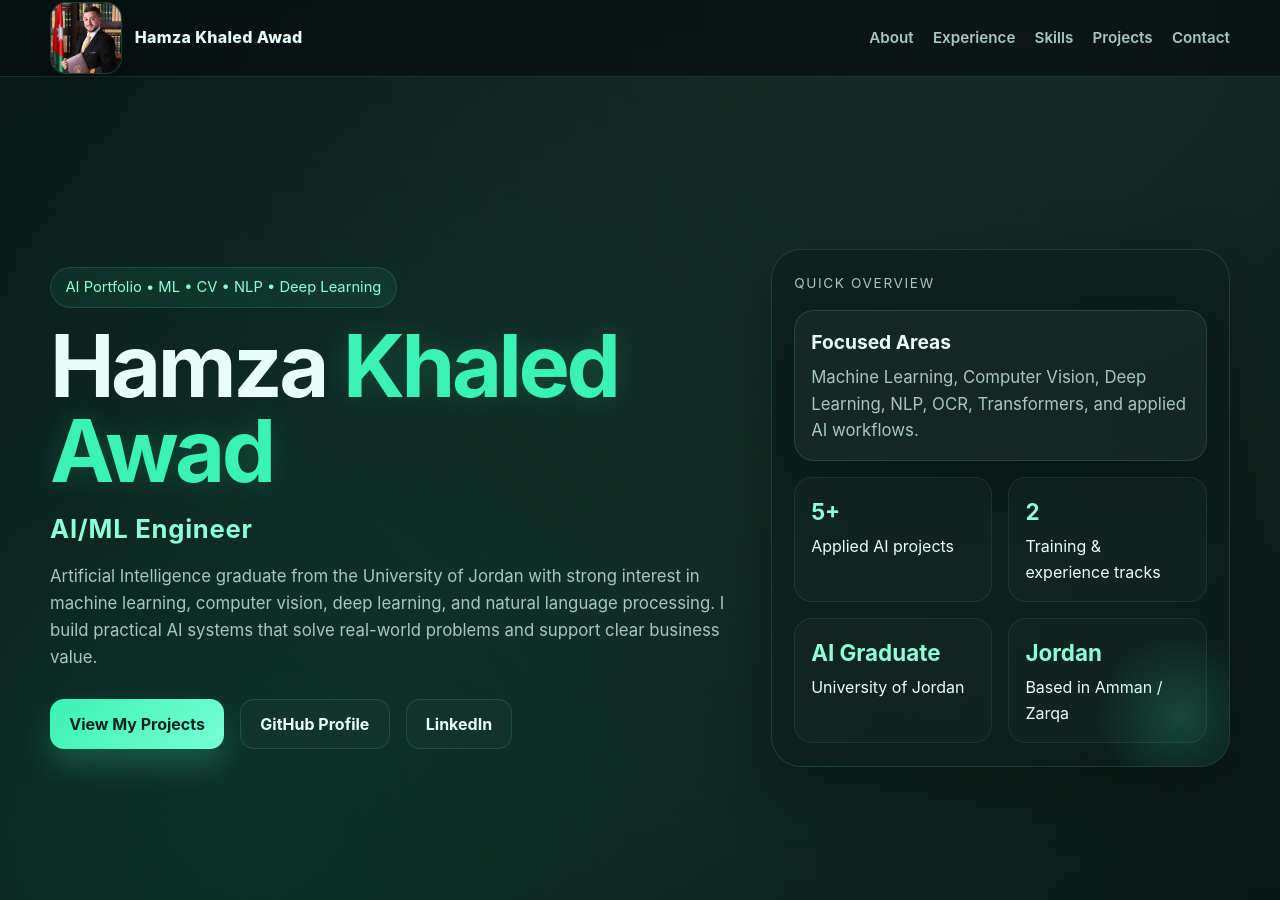
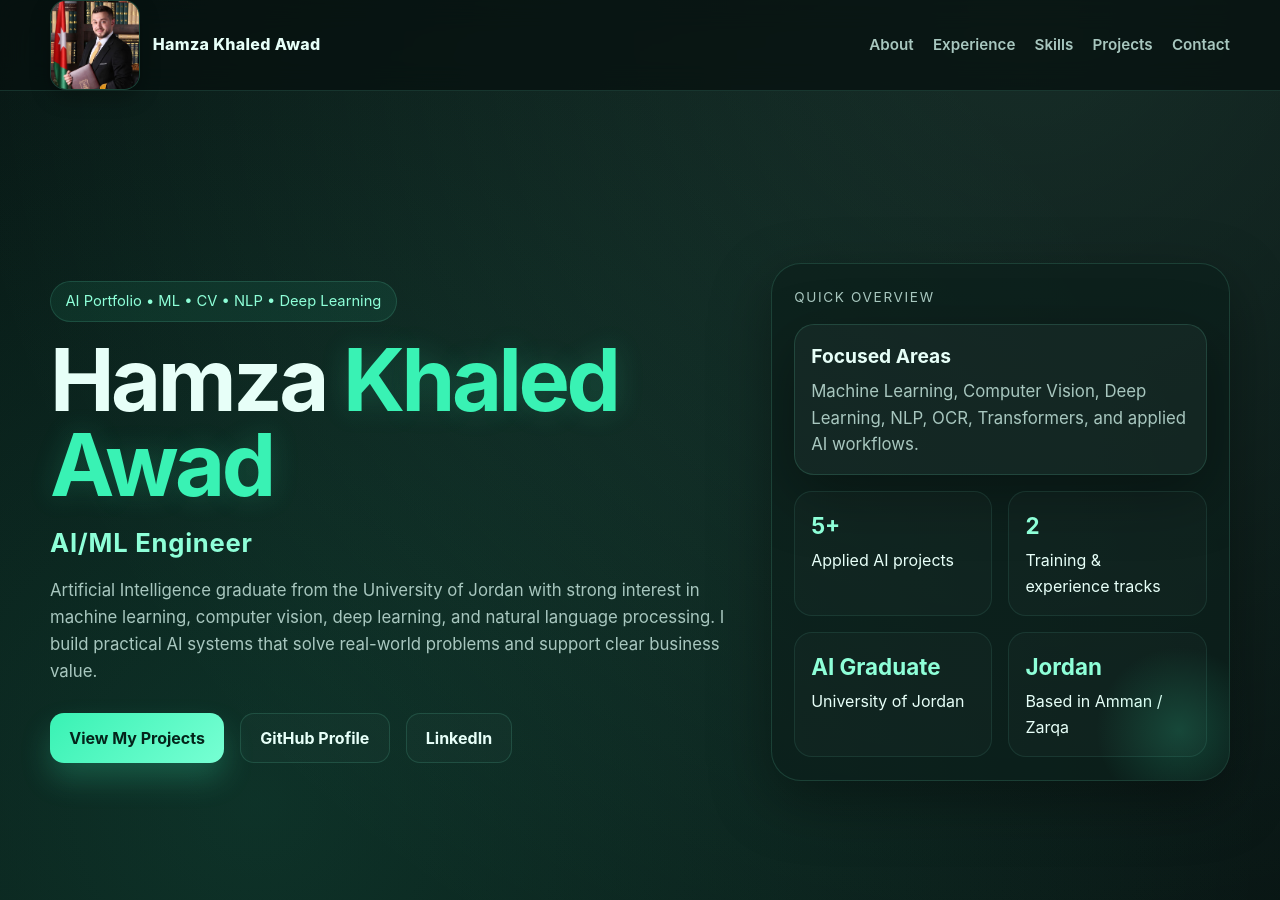
Before and after one commit to hamzehsrawi65-bit/hamzehsrawi65-bit.github.io, a Jekyll site: the page index.html, which Jekyll copies as it is, in a window 1280 px wide and 900 px high. Built offline with Jekyll 4.4.1, drawn with Linux system fonts in a browser that asks for light colours.

Commit message:
Update index.html

```diff
--- a/index.html
+++ b/index.html
@@ -65,8 +65,8 @@
     }
 
 .profile-logo-wrap {
-  width: 72px;
-  height: 72px;
+  width: 90px;
+  height: 90px;
   border-radius: 16px;
   overflow: hidden;
   border: 1px solid rgba(120, 255, 214, 0.14);
```
